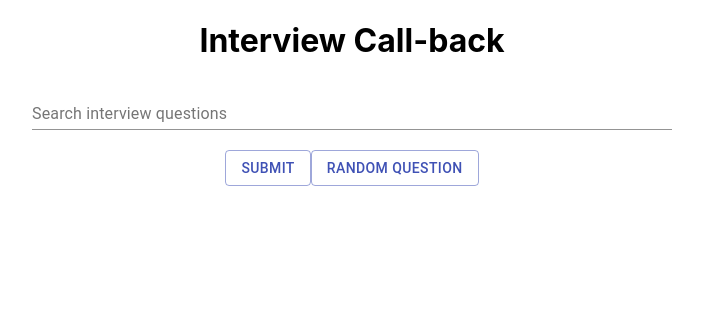
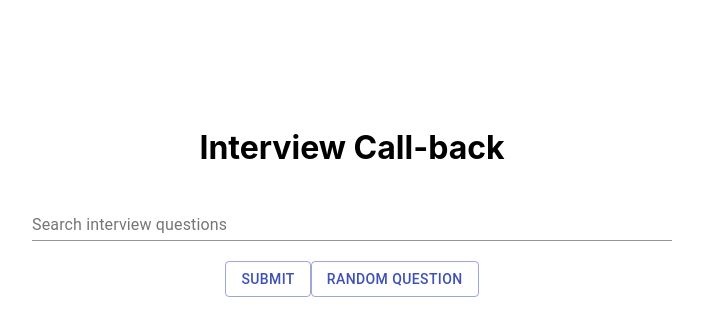
Before and after one commit to Michael-Choi/call-back, a React (Create React App) app: page / in a window 1280 px wide. Shown: the top 336 px of the page, without its empty margins (288-991 px from the left). Built offline with nearby package versions, Linux system fonts and the light colour scheme.

Commit message:
change readme and add sample json for post requests

```diff
--- a/src/App.js
+++ b/src/App.js
@@ -6,7 +6,7 @@ import styled from "styled-components";
 import QueryResultList from "./components/QueryResultList";
 import RandomResult from "./components/RandomResult";
 let token =
-  "eyJ0eXAiOiJKV1QiLCJhbGciOiJIUzI1NiJ9.eyJvcmdJZCI6IjhiZjk5NDI1LWVkNzgtNGY5OC05MzU3LWE1NDU4Mzk1ZTMwZiIsImV4cCI6MTU3MTU3NTc5NSwiaWF0IjoxNTcxNTcyMTk1fQ.YmlavAGCpsjM_Z5gTpwrfGi_OLkcuADxwOFWjr6c-k0";
+  "eyJ0eXAiOiJKV1QiLCJhbGciOiJIUzI1NiJ9.eyJvcmdJZCI6IjhiZjk5NDI1LWVkNzgtNGY5OC05MzU3LWE1NDU4Mzk1ZTMwZiIsImV4cCI6MTU3MTU4ODUxMywiaWF0IjoxNTcxNTg0OTEzfQ.4ywEnPyzPZH6o8mklUmWjx5gDPrDUXCsKrlVGKy1r_4";
 
 function App() {
   //queryVal is the query used to search the api
@@ -142,15 +142,16 @@ function App() {
 }
 
 const StyledHeader = styled(Header)`
+  margin-top: 10%;
   text-align: center;
 `;
 const StyledHomePage = styled.div`
-  top: 3%;
   height: 100vh;
 `;
 
 const StyledSearchbar = styled(Searchbar)`
-  top: 20%;
+  top: 50%;
+  margin-top: 2%;
   text-align: center;
 `;
 
--- a/src/components/Searchbar.js
+++ b/src/components/Searchbar.js
@@ -15,17 +15,21 @@ const Searchbar = props => {
         />
         <br />
         <br />
-        <Button
+        <StyledButton
           variant="outlined"
           color="primary"
           type="submit"
           onClick={props.queryKnowledge}
         >
           Submit
-        </Button>
-        <Button variant="outlined" color="primary" onClick={props.randomQuery}>
+        </StyledButton>
+        <StyledButton
+          variant="outlined"
+          color="primary"
+          onClick={props.randomQuery}
+        >
           Random Question
-        </Button>
+        </StyledButton>
       </form>
     </div>
   );
@@ -33,5 +37,7 @@ const Searchbar = props => {
 const StyledTextField = styled(TextField)`
   width: 50%;
 `;
-
+const StyledButton = styled(Button)`
+  margin: 100;
+`;
 export default Searchbar;
```
Also changed, not shown: 2 other files (tests, documents, lock files or other folders).
